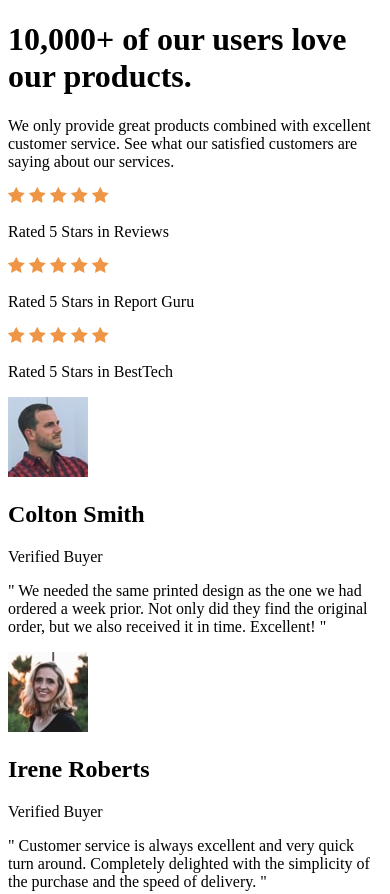
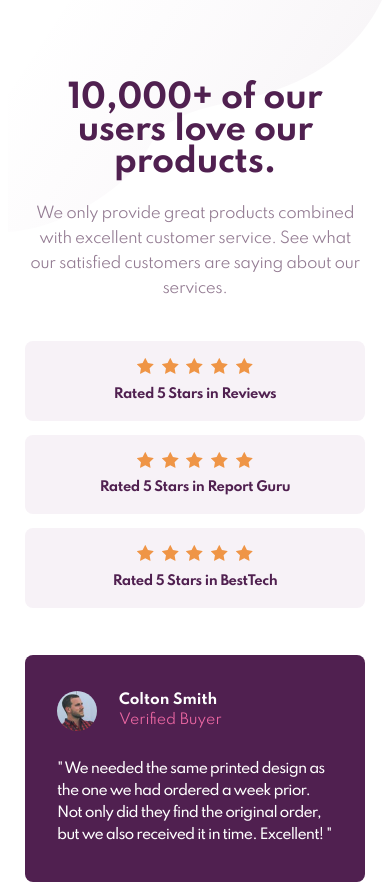
Before and after one commit to sonickonic/social-proof, a plain HTML site: page index.html in a window 390 px wide. Shown: the top 894 px of the page. Drawn offline with Linux system fonts and the light colour scheme.

Commit message:
Add styles for small screens

```diff
--- a/scss/base/_reset.scss
+++ b/scss/base/_reset.scss
@@ -0,0 +1,7 @@
+*,
+*::after,
+*::before {
+  margin: 0;
+  padding: 0;
+  box-sizing: border-box;
+}
--- a/scss/base/_typography.scss
+++ b/scss/base/_typography.scss
@@ -0,0 +1,56 @@
+@import url("https://fonts.googleapis.com/css2?family=Spartan:wght@400;500;700&display=swap");
+
+html {
+  font-size: 62.5%;
+}
+
+.body {
+  font-family: "Spartan", sans-serif;
+  font-weight: 400;
+  font-size: 1.5rem;
+  line-height: 1.7;
+}
+
+.header {
+  text-align: center;
+  letter-spacing: -0.03em;
+
+  &__heading {
+    color: $dark-magenta;
+    font-weight: 700;
+    font-size: 3.2rem;
+    line-height: 1;
+  }
+
+  &__description {
+    color: $grayish-magenta;
+    font-size: 1.5rem;
+    line-height: 2.5rem;
+  }
+}
+
+.rating {
+  &__text {
+    color: $dark-magenta;
+    font-size: 1.3rem;
+    font-weight: 700;
+  }
+}
+
+.card {
+  &__description {
+    font-weight: 500;
+    font-size: 1.4rem;
+    line-height: 2.2rem;
+    letter-spacing: -0.06em;
+  }
+  &__header {
+    &-heading {
+      font-size: 1.4rem;
+
+      &--lighter {
+        color: $pink;
+      }
+    }
+  }
+}
--- a/scss/blocks/_card.scss
+++ b/scss/blocks/_card.scss
@@ -0,0 +1,24 @@
+.card {
+  color: $white;
+  background-color: $dark-magenta;
+  margin-bottom: 1.6rem;
+  border-radius: 0.8rem;
+  padding: 3.6rem 3.2rem;
+
+  &__header {
+    display: flex;
+    align-items: center;
+    margin-bottom: 2.7rem;
+
+    &-container {
+      line-height: 1.333;
+      margin-left: 2.2rem;
+    }
+
+    &-image {
+      width: 4rem;
+      height: 100%;
+      border-radius: 50%;
+    }
+  }
+}
--- a/scss/blocks/_header.scss
+++ b/scss/blocks/_header.scss
@@ -0,0 +1,9 @@
+.header {
+  &__description {
+    margin-top: 2.3rem;
+  }
+
+  &__rating {
+    margin: 4rem 0 4.7rem;
+  }
+}
--- a/scss/blocks/_layout.scss
+++ b/scss/blocks/_layout.scss
@@ -0,0 +1,9 @@
+.body {
+  background-image: url(../../images/bg-pattern-top-mobile.svg),
+    url(../../images/bg-pattern-bottom-mobile.svg);
+  background-repeat: no-repeat;
+  background-position: top, bottom;
+
+  width: 87.2%;
+  margin: 8.2rem auto;
+}
--- a/scss/blocks/_rating.scss
+++ b/scss/blocks/_rating.scss
@@ -0,0 +1,10 @@
+.rating {
+  background-color: $light-magenta;
+  border-radius: 0.8rem;
+  margin-bottom: 1.4rem;
+  padding: 1.6rem;
+
+  &__container {
+    letter-spacing: 0.25em;
+  }
+}
--- a/scss/utilities/_varibals.scss
+++ b/scss/utilities/_varibals.scss
@@ -0,0 +1,5 @@
+$white: hsl(0, 0%, 100%);
+$pink: hsl(333, 80%, 67%);
+$dark-magenta: hsl(300, 43%, 22%);
+$grayish-magenta: rgb(147, 123, 146);
+$light-magenta: rgb(247, 242, 247);
```
Also changed, not shown: css/style.css, 1 other file.
